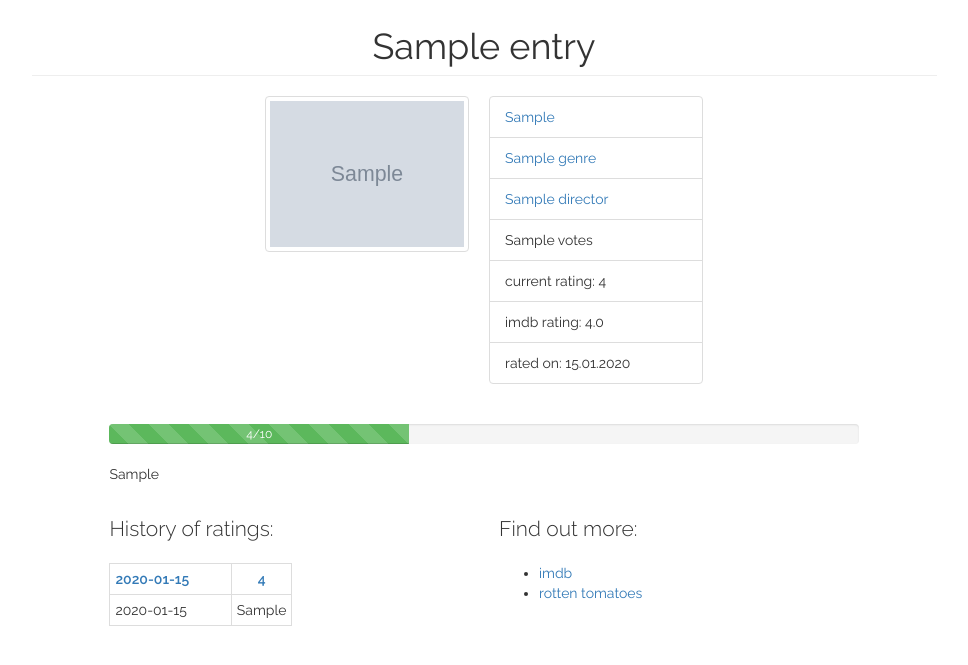
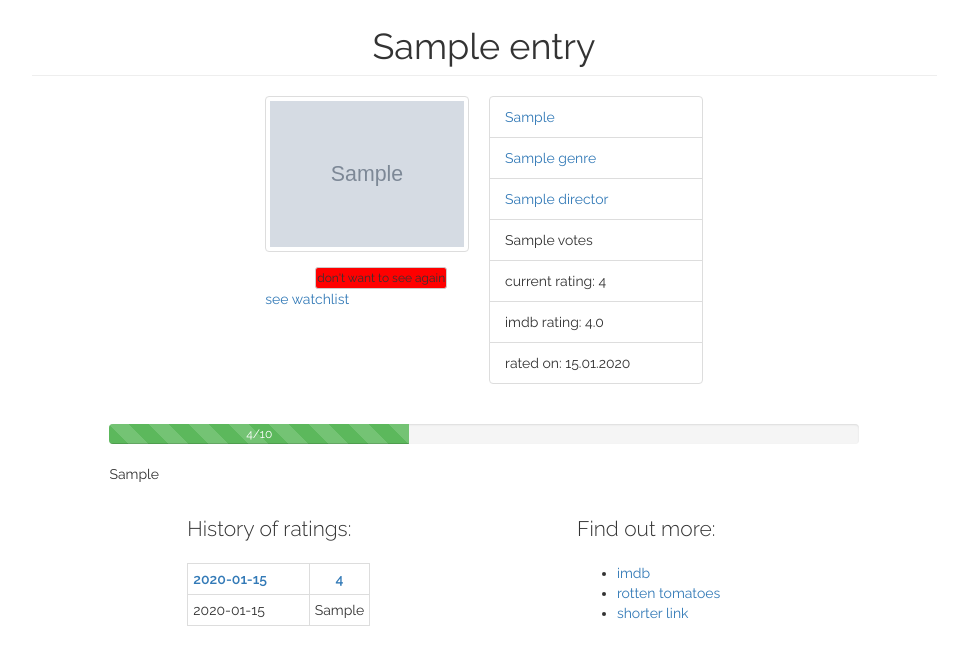
Before and after one commit to eruszczak/movie-website, a Django app: a page that uses templates/navbar.html in a window 1280 px wide. Shown: the part 51-716 px from the top of the page, without its empty margins (156-1124 px from the left). Run offline with Django 3.2, Linux system fonts and the light colour scheme; tables that the repository leaves empty hold one stand-in row (values such as "Sample post"); grey boxes marked "Sample" are stand-in pictures; some libraries are stand-ins or nearby versions.

Commit message:
Mark titles as 'need to see it again'

```diff
--- a/movie/models.py
+++ b/movie/models.py
@@ -48,6 +48,7 @@ class Entry(models.Model):
     inserted_date = models.DateTimeField(default=timezone.now, blank=True)
     slug = models.SlugField(unique=True)
     img = models.ImageField(null=True, blank=True)
+    watch_again = models.BooleanField(default=False)
 
     def get_absolute_url(self):
         return reverse('entry_details', kwargs={'slug': self.slug})
--- a/movie/urls.py
+++ b/movie/urls.py
@@ -6,6 +6,7 @@ urlpatterns = [
     url(r'^explore/$', views.explore, name='explore'),
     url(r'^about/$', views.about, name='about'),
     url(r'^search/$', views.search, name='search'),
+    url(r'^watchlist/$', views.watchlist, name='watchlist'),
 
     url(r'^id/(?P<const>tt\d{7})/$', views.entry_details_redirect, name='entry_details_redirect'),
     url(r'^title/(?P<slug>[\w-]+)/$', views.entry_details, name='entry_details'),
--- a/movie/views.py
+++ b/movie/views.py
@@ -90,18 +90,20 @@ def entry_details(request, slug):
     #         episodes = Episode.objects.filter(season=s)
     #         season_episodes.append([s.number, episodes])
     #     return season_episodes
+    # if context['entry'].type.name == 'series':
+    #     context['episodes'] = get_seasons(const)
+
     requested_obj = get_object_or_404(Entry, slug=slug)
+    if request.POST:
+        watch_again = True
+        if request.POST.get('unwatch'):
+            watch_again = False
+        requested_obj.watch_again = watch_again
+        requested_obj.save()
     context = {
         'entry': requested_obj,
         'archive': Archive.objects.filter(const=requested_obj.const).order_by('-rate_date'),
-        'now': {
-            'day': str(timezone.now().day),
-            'month': str(timezone.now().month),
-            'year': str(timezone.now().year),
-        },
     }
-    # if context['entry'].type.name == 'series':
-    #     context['episodes'] = get_seasons(const)
 
     return render(request, 'entry_details.html', context)
 
@@ -179,3 +181,10 @@ def entry_show_from_director(request, id):
         'director_name': Director.objects.get(id=id).name,
     }
     return render(request, 'entry_show_from_director.html', context)
+
+
+def watchlist(request):
+    context = {
+        'ratings': Entry.objects.filter(watch_again=True).order_by('-rate_date'),
+    }
+    return render(request, 'watchlist.html', context)
--- a/prepareDB.py
+++ b/prepareDB.py
@@ -86,9 +86,7 @@ def get_entry_info(const, rate, rate_date, log, is_updated=False, exists=False):
                   inserted_by_updater=is_updated
                   )
     entry.save()
-    print('before:', entry.img)
     download_and_save_img(entry)    # downloadPoster(entry.const, entry.url_poster)
-    print('after:', entry.img)
     for g in json['Genre'].split(', '):
         genre, created = Genre.objects.get_or_create(name=g.lower())
         entry.genre.add(genre)
--- a/static/css/styles.css
+++ b/static/css/styles.css
@@ -146,3 +146,13 @@ textarea {
 .fa-star {
     color: orange;
 }
+
+.see-again-btn {
+    padding: 1px;
+    margin: 15px 0 0 50px;
+    background-color: green;
+}
+
+.see-again-btn-active {
+    background-color: red;
+}
--- a/templates/entry_details.html
+++ b/templates/entry_details.html
@@ -8,7 +8,19 @@
 <div class="row">
 	<div class="col-xs-6 col-sm-3 col-sm-offset-3 col-md-3 col-md-offset-3">
 		<img class="img-responsive img-thumbnail" src="{% if entry.img %}{{ entry.img.url }}{% else %}{% static 'img/holderbigger.png' %}{% endif %}" alt="...">
+			<form action="#" method="post">
+				{% csrf_token %}
+				{% if entry.watch_again %}
+				<input class="btn btn-default btn-sm see-again-btn see-again-btn-active" type="submit" name="unwatch"
+					   value="don't want to see again" />
+				{% else %}
+				<input class="btn btn-default btn-sm see-again-btn" type="submit" name="watch"
+					   value="want to see again" />
+				{% endif %}
+			</form>
+		<a href="{% url 'watchlist' %}">see watchlist</a>
 	</div>
+
 	<div class="col-xs-6 col-sm-3 col-md-3">
 		<ul class="list-group" style="margin-left: -10px">
 			<li class="list-group-item"><a href="{% url 'entry_show_from_year' year=entry.year %}">{{ entry.year }}</a></li>
@@ -41,7 +53,8 @@
 	</div>
 </div>
 <div class="row">
-	<div class="col-xs-5 col-xs-offset-1">
+	<div class="col-xs-2"></div>
+	<div class="col-xs-5 1">
 	{% if archive %}
 		<div class="history">
 			<p class="lead"><br>History of ratings:</p>
@@ -57,7 +70,7 @@
 				</tr>
 			{% endfor %}
 			</table>
-			</div>
+		</div>
 	{% endif %}
 	</div>
 	<div class="col-xs-5">
@@ -65,12 +78,14 @@
 		<ul>
 			<li><a href="{{ entry.url_imdb }}">imdb</a></li>
 			<li><a href="{{ entry.url_tomato }}">rotten tomatoes</a></li>
+			<li><a href="{% url 'entry_details_redirect' const=entry.const %}">shorter link</a></li>
 		</ul>
+
 	</div>
 </div>
 
 
-
+{% comment %}
 <br>
 {% if episodes %}
 	<div class="row">
@@ -96,6 +111,7 @@
 		</div>
 	</div>
 {% endif %}
+{% endcomment %}
 </div>
 	</div>
 {% endblock %}
--- a/templates/navbar.html
+++ b/templates/navbar.html
@@ -17,6 +17,7 @@
       <a href="#" class="dropdown-toggle" data-toggle="dropdown" role="button" aria-haspopup="true" aria-expanded="false">more <span class="caret"></span></a>
       <ul class="dropdown-menu">
         <!--<li><a href="{% url 'watchlist' %}">watchlist</a></li>-->
+        <li><a href="{% url 'watchlist' %}">watchlist</a></li>
         <li><a href="{% url 'recommend' %}">recommend</a></li>
         <li role="separator" class="divider"></li>
           <li><a href="{% url 'entry_groupby_year' %}">all years</a></li>
```
Also changed, not shown: templates/tvshows.html (deleted, +0 -10 lines), templates/watchlist.html (added, +35 -0 lines), movie/migrations/0008_entry_watch_again.py (added).
